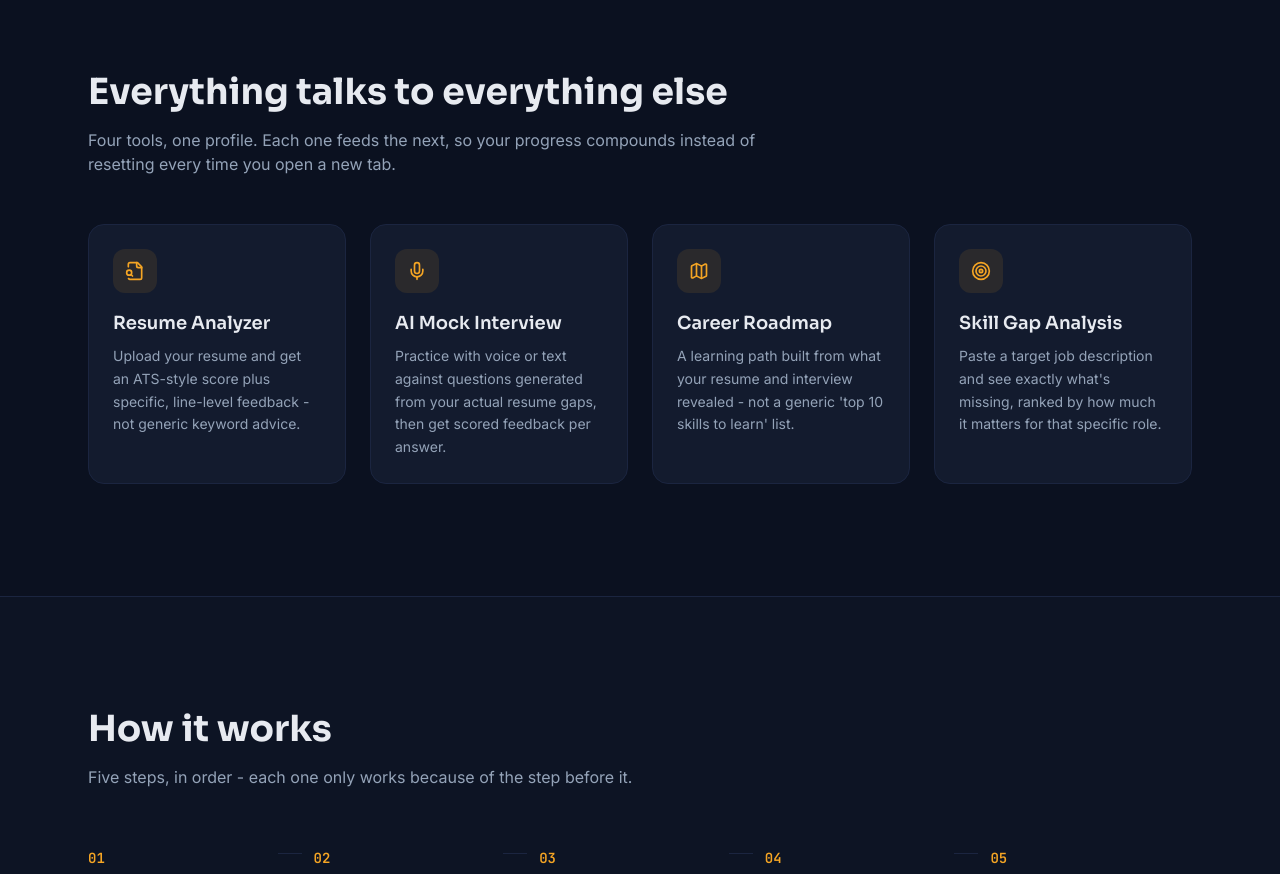
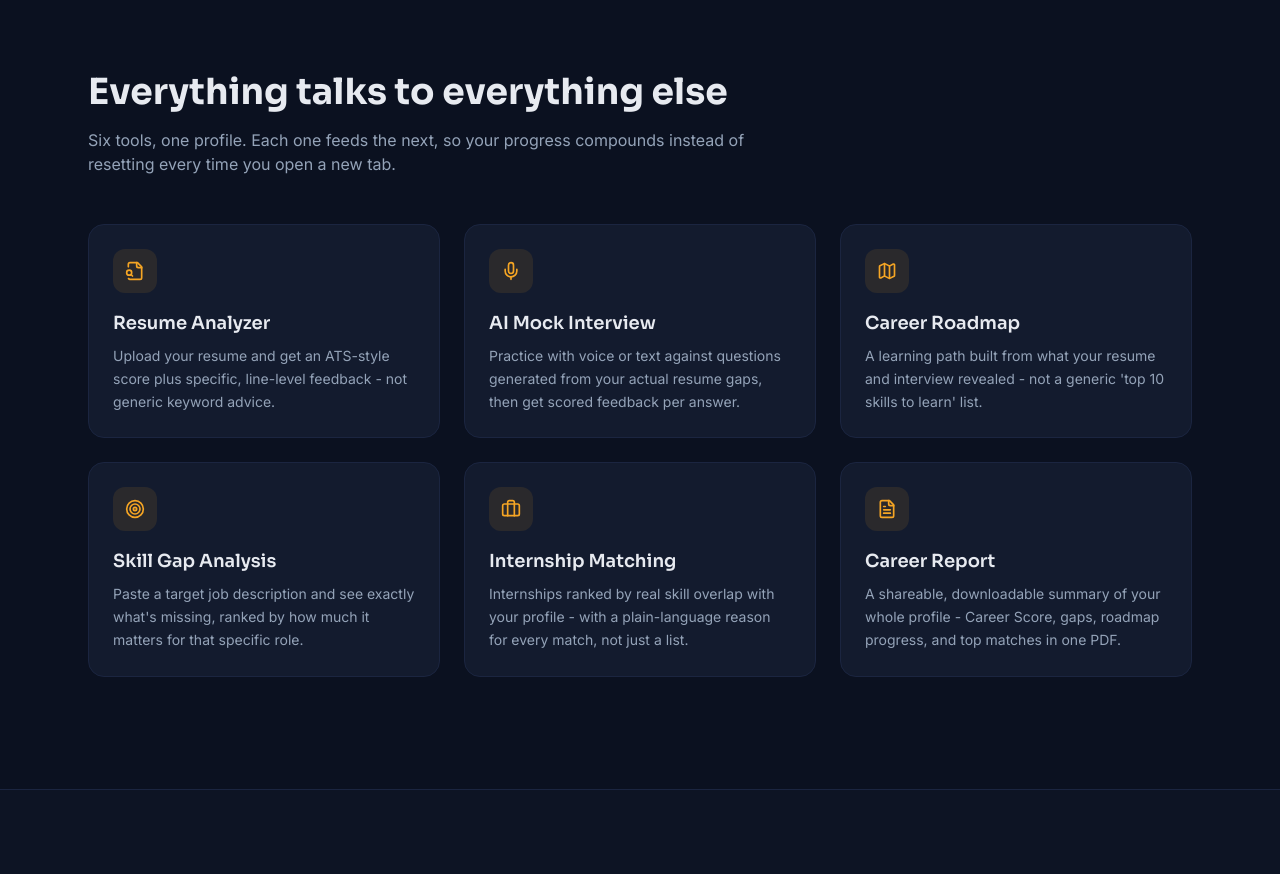
Before and after one commit to swatigiri98/career-accelerator, a React (Vite) app in the folder frontend/: page / in a window 1280 px wide. Shown: the part 740-1614 px from the top of the page. Built offline with nearby package versions, Linux system fonts and the light colour scheme.

Commit message:
Add Internship Matching and Career Report to landing page features

```diff
--- a/frontend/src/components/Features.jsx
+++ b/frontend/src/components/Features.jsx
@@ -1,4 +1,4 @@
-import { FileSearch, Mic, Map, Target } from "lucide-react";
+import { FileSearch, Mic, Map, Target, Briefcase, FileText } from "lucide-react";
 
 const FEATURES = [
   {
@@ -25,6 +25,18 @@ const FEATURES = [
     description:
       "Paste a target job description and see exactly what's missing, ranked by how much it matters for that specific role.",
   },
+  {
+    icon: Briefcase,
+    title: "Internship Matching",
+    description:
+      "Internships ranked by real skill overlap with your profile - with a plain-language reason for every match, not just a list.",
+  },
+  {
+    icon: FileText,
+    title: "Career Report",
+    description:
+      "A shareable, downloadable summary of your whole profile - Career Score, gaps, roadmap progress, and top matches in one PDF.",
+  },
 ];
 
 function Features() {
@@ -35,12 +47,12 @@ function Features() {
           Everything talks to everything else
         </h2>
         <p className="text-paper-600 dark:text-ink-200">
-          Four tools, one profile. Each one feeds the next, so your progress compounds instead of resetting
+          Six tools, one profile. Each one feeds the next, so your progress compounds instead of resetting
           every time you open a new tab.
         </p>
       </div>
 
-      <div className="grid gap-6 sm:grid-cols-2 lg:grid-cols-4">
+      <div className="grid gap-6 sm:grid-cols-2 lg:grid-cols-3">
         {FEATURES.map(({ icon: Icon, title, description }) => (
           <div
             key={title}
```
